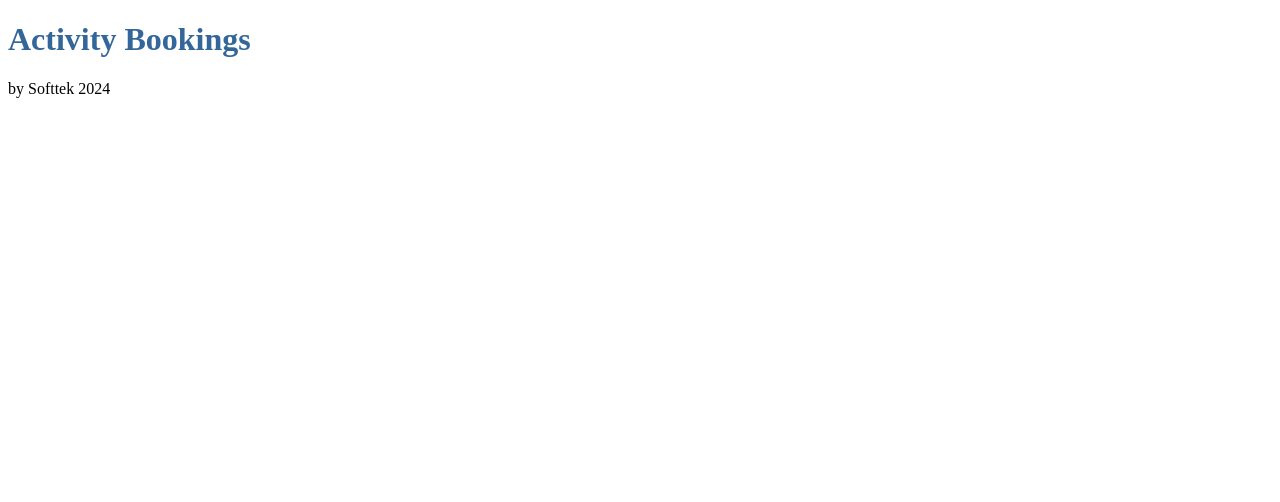
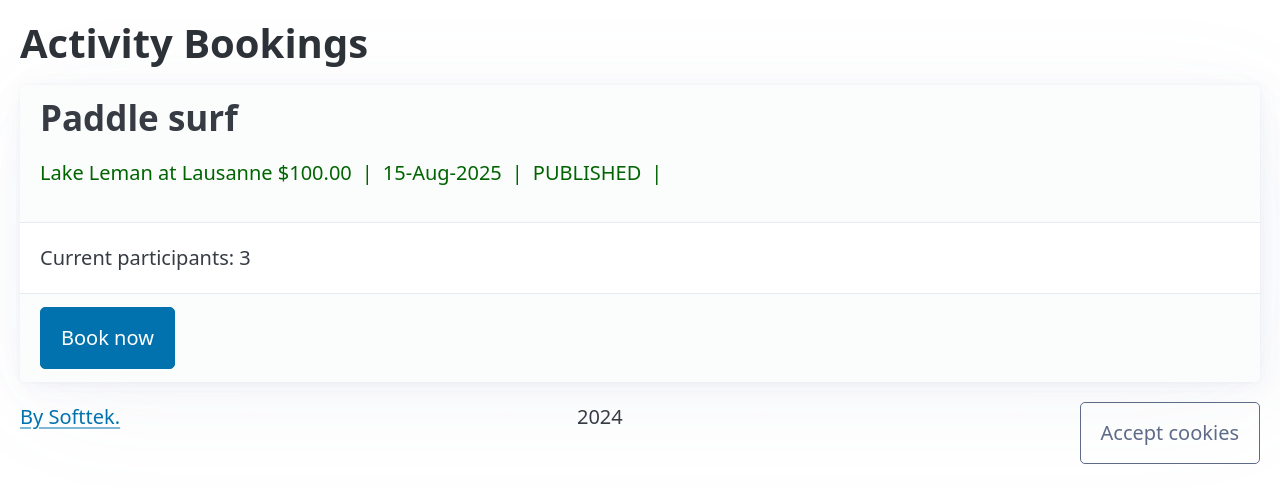
Before and after one commit to RafaAgui/ActivityBooking, an Angular app: page / in a window 1280 px wide. Shown: the top 502 px of the page. Built offline with nearby package versions, Linux system fonts and the light colour scheme.

Commit message:
feature: add booking

```diff
--- a/angular.json
+++ b/angular.json
@@ -33,6 +33,7 @@
               "src/assets"
             ],
             "styles": [
+              "node_modules/@picocss/pico/css/pico.min.css",
               "src/styles.css"
             ],
             "scripts": [],
--- a/package.json
+++ b/package.json
@@ -22,6 +22,7 @@
     "@angular/platform-server": "^17.1.0",
     "@angular/router": "^17.1.0",
     "@angular/ssr": "^17.1.0",
+    "@picocss/pico": "^2.0.3",
     "express": "^4.18.2",
     "rxjs": "~7.8.0",
     "tslib": "^2.3.0",
--- a/src/app/app.component.ts
+++ b/src/app/app.component.ts
@@ -1,14 +1,16 @@
 import { Component } from '@angular/core';
 import { RouterOutlet } from '@angular/router';
+import { BookingsComponent } from './bookings/bookings.component';
 import { FooterComponent } from './core/footer.component';
 import { HeaderComponent } from './core/header.component';
 
 @Component({
   selector: 'app-root',
   standalone: true,
-  imports: [RouterOutlet, FooterComponent, HeaderComponent],
+  imports: [RouterOutlet, FooterComponent, HeaderComponent, BookingsComponent],
   template: `
     <app-header />
+    <app-bookings />
     <router-outlet />
     <app-footer />
   `,
--- /dev/null
+++ b/src/app/bookings/bookings.component.ts
@@ -0,0 +1,69 @@
+import { CurrencyPipe, DatePipe, UpperCasePipe } from '@angular/common';
+import { ChangeDetectionStrategy, Component } from '@angular/core';
+import { Activity } from '../domain/activity.type';
+
+@Component({
+  selector: 'app-bookings',
+  standalone: true,
+  imports: [CurrencyPipe, DatePipe, UpperCasePipe],
+  template: `
+    <article>
+      <header>
+        <h2>{{ activity.name }}</h2>
+        <p [class]="activity.status">
+          <span>{{ activity.location }} {{ activity.price | currency }}</span>
+          <span>{{ activity.date | date : 'dd-MMM-yyyy' }}</span>
+          <span>{{ activity.status | uppercase }}</span>
+        </p>
+      </header>
+      <main>
+        <p>Current participants: {{ currentParticipants }}</p>
+      </main>
+      <footer>
+        <button class="primary">Book now</button>
+      </footer>
+    </article>
+  `,
+  styles:
+  `.draft {
+    color: violet;
+    font-style: italic;
+  }
+  .published {
+    color: darkgreen;
+  }
+  .confirmed {
+    color: green;
+  }
+  .sold-out {
+    color: limegreen;
+    font-style: italic;
+  }
+  .done {
+    color: orange;
+    font-style: italic;
+  }
+  .cancelled {
+    color: red;
+    font-style: italic;
+  }
+  `,
+  changeDetection: ChangeDetectionStrategy.OnPush
+})
+export class BookingsComponent {
+  activity: Activity = {
+    name: 'Paddle surf',
+    location: 'Lake Leman at Lausanne',
+    price: 100,
+    date: new Date(2025, 7, 15),
+    minParticipants: 4,
+    maxParticipants: 10,
+    status: 'published',
+    id: 1,
+    slug: 'paddle-surf',
+    duration: 2,
+    userId: 1,
+  };
+
+  currentParticipants = 3;
+}
--- a/src/app/core/footer.component.ts
+++ b/src/app/core/footer.component.ts
@@ -5,11 +5,32 @@ import { ChangeDetectionStrategy, Component } from '@angular/core';
   standalone: true,
   imports: [],
   template: `
-    <div>by Softtek <span> 2024</span></div>
+    <footer>
+      <nav>
+        <a [href]="author.homepage" target="_blank">By {{ author.name }}.</a>
+        <div>{{ getYear() }}</div>
+        <button class="secondary outline" (click)="onAcceptCookies()">Accept cookies</button>
+      </nav>
+    </footer>
   `,
   styles: ``,
   changeDetection: ChangeDetectionStrategy.OnPush
 })
 export class FooterComponent {
+  author = {
+    name: 'Softtek',
+    homepage: 'https://www.softtek.com/es-es/'
+  }
+
+  // year = new Date().getFullYear();
+
+  //puedo usar un método
+  getYear(){
+    return new Date().getFullYear();
+  }
+
+  onAcceptCookies(){
+    console.log('Cookies Acceptes')
+  }
 
 }
--- a/src/app/core/header.component.ts
+++ b/src/app/core/header.component.ts
@@ -7,11 +7,7 @@ import { ChangeDetectionStrategy, Component } from '@angular/core';
   template: `
     <h1>{{title}}</h1>
   `,
-  styles:     `
-    h1 {
-      color: #369;
-    }
-  `,
+  styles: ` `,
   changeDetection: ChangeDetectionStrategy.OnPush
 })
 export class HeaderComponent {
--- a/src/styles.css
+++ b/src/styles.css
@@ -1 +1,12 @@
 /* You can add global styles to this file, and also import other style files */
+body{
+  padding: 1rem;
+}
+
+span {
+
+}
+span::after {
+  content: '|';
+  padding-inline: 0.5rem;
+}
```
Also changed, not shown: src/app/domain/activity.type.ts (added, +36 -0 lines), 1 other file (tests, documents, lock files or other folders).
